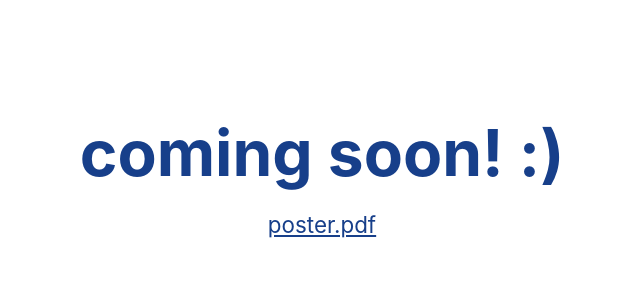
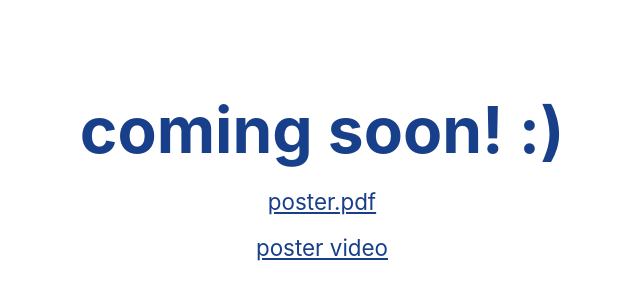
Before and after one commit to ADSInspector/ADSInspector.github.io, a plain HTML site: page index.html in a window 1280 px wide. Shown: the part 224-524 px from the top of the page, without its empty margins (318-958 px from the left). Drawn offline with Linux system fonts and the light colour scheme.

Commit message:
Link poster video from home page

```diff
--- a/index.html
+++ b/index.html
@@ -17,6 +17,8 @@
 <main>
 <h1>coming soon! :)</h1>
 <a href="poster.pdf">poster.pdf</a>
+<br>
+<a href="postervideo/">poster video</a>
 </main>
 </body>
 </html>
```
